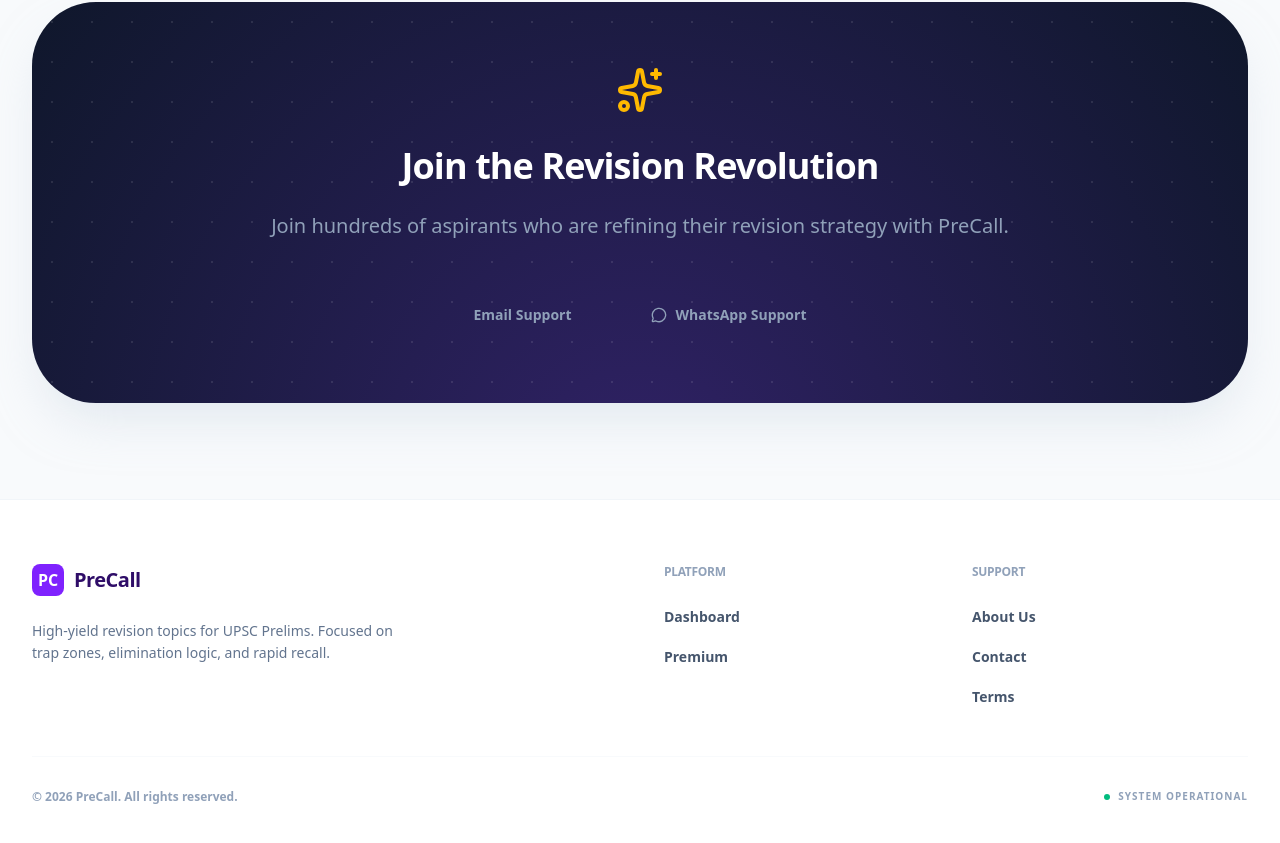
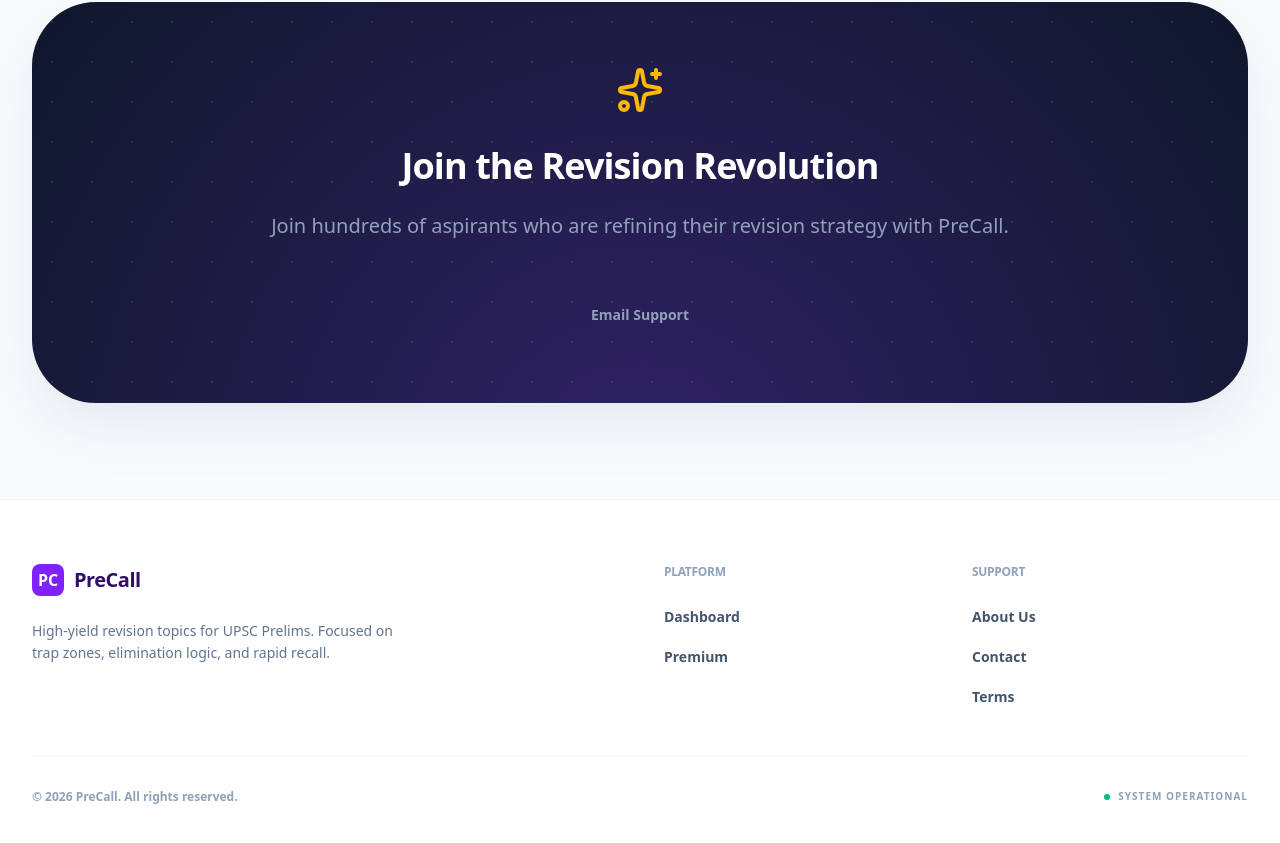
Before and after one commit to nuan-0/PreCall, a React (Vite) app: page /premium in a window 1280 px wide. Shown: the part 2132-2975 px from the top of the page. Built offline with nearby package versions, Linux system fonts and the light colour scheme; no server answers; the database is empty.

Commit message:
feat: Remove WhatsApp support link from Premium page
The WhatsApp support link has been removed from the Premium page. This simplifies the support options by directing users to email for assistance.

```diff
--- a/src/pages/PremiumPage.tsx
+++ b/src/pages/PremiumPage.tsx
@@ -270,17 +270,6 @@
                 Email Support
               </Button>
             </a>
-            <a
-              href="https://wa.me/your_number"
-              target="_blank"
-              rel="noreferrer"
-              className="w-full sm:w-auto"
-            >
-              <Button variant="ghost" className="text-slate-400 hover:text-white w-full px-8 h-12 flex items-center gap-2">
-                <MessageCircle className="h-4 w-4" />
-                WhatsApp Support
-              </Button>
-            </a>
           </div>
         </div>
       </div>
```
